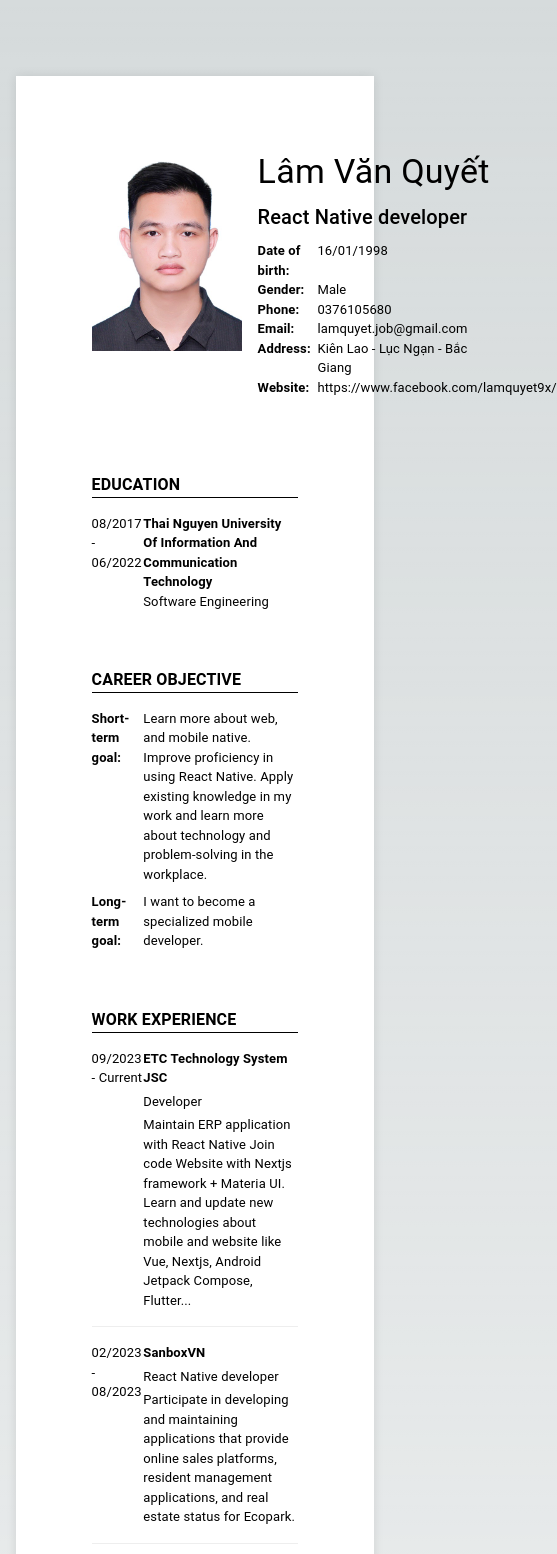
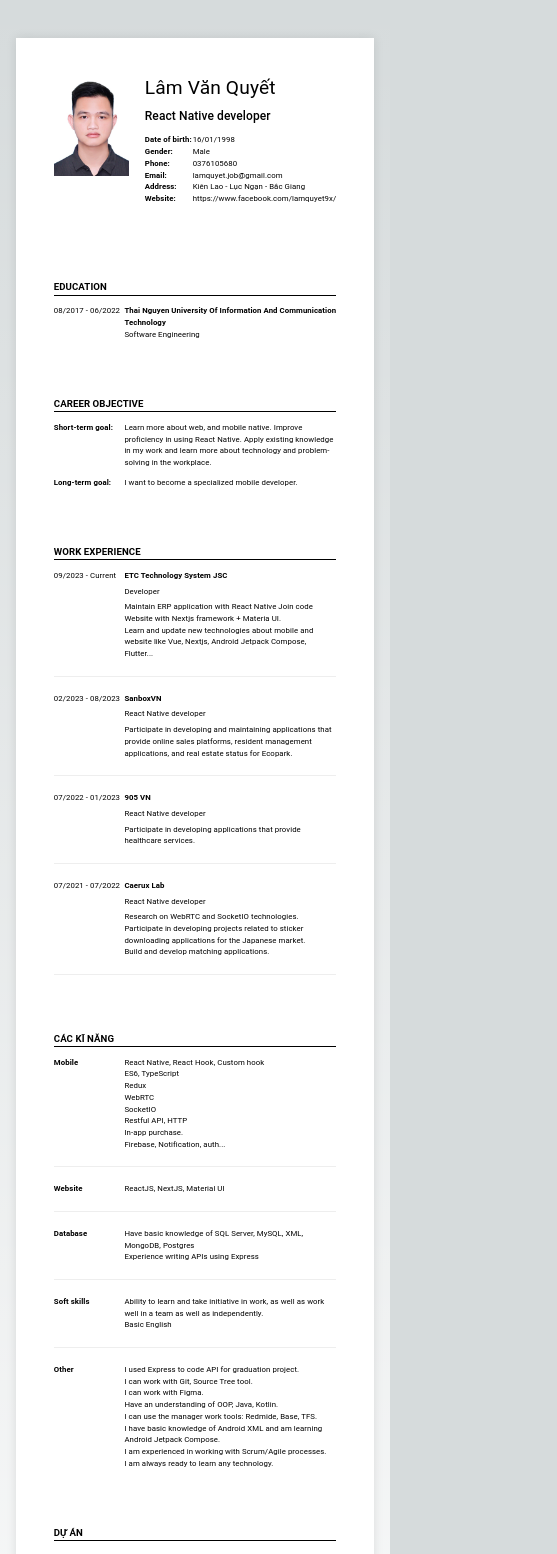
Before and after one commit to LamQuyet/LamQuyet.github.io, a Next.js app: page / in a window 390 px wide. Shown: the top 1554 px of the page, 557 px wide, since content can reach past the window. Built offline with nearby package versions, Linux system fonts and the light colour scheme.

Commit message:
scale text

```diff
--- a/src/app/page.tsx
+++ b/src/app/page.tsx
@@ -1,4 +1,4 @@
-// pages/index.js
+'use client'
 
 import Layout from "../components/Layout";
 import Header from "../components/Header";
@@ -6,6 +6,7 @@ import Section from "../components/Section";
 import { Box, Container, Stack, Typography } from "@mui/material";
 import Grid2 from "@mui/material/Unstable_Grid2/Grid2";
 import TableComponent from "@/components/Table";
+import { useGetFontSize } from "@/utils";
 
 const HomePage = () => {
   return (
@@ -14,17 +15,17 @@ const HomePage = () => {
       <Section title="Education">
         <Grid2 container>
           <Grid2 xs={3}>
-            <Typography fontWeight={"400"} fontSize={13}>
+            <Typography fontWeight={"400"} fontSize={useGetFontSize(13)}>
               08/2017 - 06/2022
             </Typography>
           </Grid2>
           <Grid2 xs={9}>
             <Stack>
-              <Typography fontWeight={"600"} fontSize={13}>
+              <Typography fontWeight={"600"} fontSize={useGetFontSize(13)}>
                 Thai Nguyen University Of Information And Communication
                 Technology
               </Typography>
-              <Typography fontWeight={"400"} fontSize={13}>
+              <Typography fontWeight={"400"} fontSize={useGetFontSize(13)}>
                 Software Engineering
               </Typography>
             </Stack>
@@ -35,12 +36,12 @@ const HomePage = () => {
         <Stack spacing={1}>
           <Grid2 container>
             <Grid2 xs={3}>
-              <Typography fontWeight={"600"} fontSize={13}>
+              <Typography fontWeight={"600"} fontSize={useGetFontSize(13)}>
                 Short-term goal:
               </Typography>
             </Grid2>
             <Grid2 xs={9}>
-              <Typography fontWeight={"400"} fontSize={13}>
+              <Typography fontWeight={"400"} fontSize={useGetFontSize(13)}>
                 Learn more about web, and mobile native. Improve proficiency in
                 using React Native. Apply existing knowledge in my work and
                 learn more about technology and problem-solving in the
@@ -50,12 +51,12 @@ const HomePage = () => {
           </Grid2>
           <Grid2 container>
             <Grid2 xs={3}>
-              <Typography fontWeight={"600"} fontSize={13}>
+              <Typography fontWeight={"600"} fontSize={useGetFontSize(13)}>
                 Long-term goal:
               </Typography>
             </Grid2>
             <Grid2 xs={9}>
-              <Typography fontWeight={"400"} fontSize={13}>
+              <Typography fontWeight={"400"} fontSize={useGetFontSize(13)}>
                 I want to become a specialized mobile developer.
               </Typography>
             </Grid2>
@@ -66,19 +67,19 @@ const HomePage = () => {
         <Stack spacing={2}>
           <Grid2 container borderBottom={1} borderColor={"#eee"} pb={2}>
             <Grid2 xs={3}>
-              <Typography fontWeight={"400"} fontSize={13}>
+              <Typography fontWeight={"400"} fontSize={useGetFontSize(13)}>
                 09/2023 - Current
               </Typography>
             </Grid2>
             <Grid2 xs={9}>
               <Stack spacing={0.5}>
-                <Typography fontWeight={"600"} fontSize={13}>
+                <Typography fontWeight={"600"} fontSize={useGetFontSize(13)}>
                   ETC Technology System JSC
                 </Typography>
-                <Typography fontWeight={"400"} fontSize={13}>
+                <Typography fontWeight={"400"} fontSize={useGetFontSize(13)}>
                   Developer
                 </Typography>
-                <Typography fontWeight={"400"} fontSize={13}>
+                <Typography fontWeight={"400"} fontSize={useGetFontSize(13)}>
                   Maintain ERP application with React Native Join code Website
                   with Nextjs framework + Materia UI. <br />
                   Learn and update new technologies about mobile and website
@@ -89,19 +90,19 @@ const HomePage = () => {
           </Grid2>
           <Grid2 container borderBottom={1} borderColor={"#eee"} pb={2}>
             <Grid2 xs={3}>
-              <Typography fontWeight={"400"} fontSize={13}>
+              <Typography fontWeight={"400"} fontSize={useGetFontSize(13)}>
                 02/2023 - 08/2023
               </Typography>
             </Grid2>
             <Grid2 xs={9}>
               <Stack spacing={0.5}>
-                <Typography fontWeight={"600"} fontSize={13}>
+                <Typography fontWeight={"600"} fontSize={useGetFontSize(13)}>
                   SanboxVN
                 </Typography>
-                <Typography fontWeight={"400"} fontSize={13}>
+                <Typography fontWeight={"400"} fontSize={useGetFontSize(13)}>
                   React Native developer
                 </Typography>
-                <Typography fontWeight={"400"} fontSize={13}>
+                <Typography fontWeight={"400"} fontSize={useGetFontSize(13)}>
                   Participate in developing and maintaining applications that
                   provide online sales platforms, resident management
                   applications, and real estate status for Ecopark.
@@ -112,19 +113,19 @@ const HomePage = () => {
 
           <Grid2 container borderBottom={1} borderColor={"#eee"} pb={2}>
             <Grid2 xs={3}>
-              <Typography fontWeight={"400"} fontSize={13}>
+              <Typography fontWeight={"400"} fontSize={useGetFontSize(13)}>
                 07/2022 - 01/2023
               </Typography>
             </Grid2>
             <Grid2 xs={9}>
               <Stack spacing={0.5}>
-                <Typography fontWeight={"600"} fontSize={13}>
+                <Typography fontWeight={"600"} fontSize={useGetFontSize(13)}>
                   905 VN
                 </Typography>
-                <Typography fontWeight={"400"} fontSize={13}>
+                <Typography fontWeight={"400"} fontSize={useGetFontSize(13)}>
                   React Native developer
                 </Typography>
-                <Typography fontWeight={"400"} fontSize={13}>
+                <Typography fontWeight={"400"} fontSize={useGetFontSize(13)}>
                   Participate in developing applications that provide healthcare
                   services.
                 </Typography>
@@ -134,19 +135,19 @@ const HomePage = () => {
 
           <Grid2 container borderBottom={1} borderColor={"#eee"} pb={2}>
             <Grid2 xs={3}>
-              <Typography fontWeight={"400"} fontSize={13}>
+              <Typography fontWeight={"400"} fontSize={useGetFontSize(13)}>
                 07/2021 - 07/2022
               </Typography>
             </Grid2>
             <Grid2 xs={9}>
               <Stack spacing={0.5}>
-                <Typography fontWeight={"600"} fontSize={13}>
+                <Typography fontWeight={"600"} fontSize={useGetFontSize(13)}>
                   Caerux Lab
                 </Typography>
-                <Typography fontWeight={"400"} fontSize={13}>
+                <Typography fontWeight={"400"} fontSize={useGetFontSize(13)}>
                   React Native developer
                 </Typography>
-                <Typography fontWeight={"400"} fontSize={13}>
+                <Typography fontWeight={"400"} fontSize={useGetFontSize(13)}>
                   Research on WebRTC and SocketIO technologies. <br />
                   Participate in developing projects related to sticker
                   downloading applications for the Japanese market. <br />
@@ -162,34 +163,34 @@ const HomePage = () => {
         <Stack spacing={2}>
           <Grid2 container borderBottom={1} borderColor={"#eee"} pb={2}>
             <Grid2 xs={3}>
-              <Typography fontWeight={"600"} fontSize={13}>
+              <Typography fontWeight={"600"} fontSize={useGetFontSize(13)}>
                 Mobile
               </Typography>
             </Grid2>
             <Grid2 xs={9}>
               <Stack>
-                <Typography fontWeight={"400"} fontSize={13}>
+                <Typography fontWeight={"400"} fontSize={useGetFontSize(13)}>
                   React Native, React Hook, Custom hook
                 </Typography>
-                <Typography fontWeight={"400"} fontSize={13}>
+                <Typography fontWeight={"400"} fontSize={useGetFontSize(13)}>
                   ES6, TypeScript
                 </Typography>
-                <Typography fontWeight={"400"} fontSize={13}>
+                <Typography fontWeight={"400"} fontSize={useGetFontSize(13)}>
                   Redux
                 </Typography>
-                <Typography fontWeight={"400"} fontSize={13}>
+                <Typography fontWeight={"400"} fontSize={useGetFontSize(13)}>
                   WebRTC
                 </Typography>
-                <Typography fontWeight={"400"} fontSize={13}>
+                <Typography fontWeight={"400"} fontSize={useGetFontSize(13)}>
                   SocketIO
                 </Typography>
-                <Typography fontWeight={"400"} fontSize={13}>
+                <Typography fontWeight={"400"} fontSize={useGetFontSize(13)}>
                   Restful API, HTTP
                 </Typography>
-                <Typography fontWeight={"400"} fontSize={13}>
+                <Typography fontWeight={"400"} fontSize={useGetFontSize(13)}>
                   In-app purchase.
                 </Typography>
-                <Typography fontWeight={"400"} fontSize={13}>
+                <Typography fontWeight={"400"} fontSize={useGetFontSize(13)}>
                   Firebase, Notification, auth...
                 </Typography>
               </Stack>
@@ -197,29 +198,29 @@ const HomePage = () => {
           </Grid2>
           <Grid2 container borderBottom={1} borderColor={"#eee"} pb={2}>
             <Grid2 xs={3}>
-              <Typography fontWeight={"600"} fontSize={13}>
+              <Typography fontWeight={"600"} fontSize={useGetFontSize(13)}>
                 Website
               </Typography>
             </Grid2>
             <Grid2 xs={9}>
-              <Typography fontWeight={"400"} fontSize={13}>
+              <Typography fontWeight={"400"} fontSize={useGetFontSize(13)}>
                 ReactJS, NextJS, Material UI
               </Typography>
             </Grid2>
           </Grid2>
           <Grid2 container borderBottom={1} borderColor={"#eee"} pb={2}>
             <Grid2 xs={3}>
-              <Typography fontWeight={"600"} fontSize={13}>
+              <Typography fontWeight={"600"} fontSize={useGetFontSize(13)}>
                 Database
               </Typography>
             </Grid2>
             <Grid2 xs={9}>
               <Stack>
-                <Typography fontWeight={"400"} fontSize={13}>
+                <Typography fontWeight={"400"} fontSize={useGetFontSize(13)}>
                   Have basic knowledge of SQL Server, MySQL, XML, MongoDB,
                   Postgres
                 </Typography>
-                <Typography fontWeight={"400"} fontSize={13}>
+                <Typography fontWeight={"400"} fontSize={useGetFontSize(13)}>
                   Experience writing APIs using Express
                 </Typography>
               </Stack>
@@ -227,17 +228,17 @@ const HomePage = () => {
           </Grid2>
           <Grid2 container borderBottom={1} borderColor={"#eee"} pb={2}>
             <Grid2 xs={3}>
-              <Typography fontWeight={"600"} fontSize={13}>
+              <Typography fontWeight={"600"} fontSize={useGetFontSize(13)}>
                 Soft skills
               </Typography>
             </Grid2>
             <Grid2 xs={9}>
               <Stack>
-                <Typography fontWeight={"400"} fontSize={13}>
+                <Typography fontWeight={"400"} fontSize={useGetFontSize(13)}>
                   Ability to learn and take initiative in work, as well as work
                   well in a team as well as independently.
                 </Typography>
-                <Typography fontWeight={"400"} fontSize={13}>
+                <Typography fontWeight={"400"} fontSize={useGetFontSize(13)}>
                   Basic English
                 </Typography>
               </Stack>
@@ -245,35 +246,35 @@ const HomePage = () => {
           </Grid2>
           <Grid2 container>
             <Grid2 xs={3}>
-              <Typography fontWeight={"600"} fontSize={13}>
+              <Typography fontWeight={"600"} fontSize={useGetFontSize(13)}>
                 Other
               </Typography>
             </Grid2>
             <Grid2 xs={9}>
               <Stack>
-                <Typography fontWeight={"400"} fontSize={13}>
+                <Typography fontWeight={"400"} fontSize={useGetFontSize(13)}>
                   I used Express to code API for graduation project.
                 </Typography>
-                <Typography fontWeight={"400"} fontSize={13}>
+                <Typography fontWeight={"400"} fontSize={useGetFontSize(13)}>
                   I can work with Git, Source Tree tool.
                 </Typography>
-                <Typography fontWeight={"400"} fontSize={13}>
+                <Typography fontWeight={"400"} fontSize={useGetFontSize(13)}>
                   I can work with Figma.
                 </Typography>
-                <Typography fontWeight={"400"} fontSize={13}>
+                <Typography fontWeight={"400"} fontSize={useGetFontSize(13)}>
                   Have an understanding of OOP, Java, Kotlin.
                 </Typography>
-                <Typography fontWeight={"400"} fontSize={13}>
+                <Typography fontWeight={"400"} fontSize={useGetFontSize(13)}>
                   I can use the manager work tools: Redmide, Base, TFS.
                 </Typography>
-                <Typography fontWeight={"400"} fontSize={13}>
+                <Typography fontWeight={"400"} fontSize={useGetFontSize(13)}>
                   I have basic knowledge of Android XML and am learning Android
                   Jetpack Compose.
                 </Typography>
-                <Typography fontWeight={"400"} fontSize={13}>
+                <Typography fontWeight={"400"} fontSize={useGetFontSize(13)}>
                   I am experienced in working with Scrum/Agile processes.
                 </Typography>
-                <Typography fontWeight={"400"} fontSize={13}>
+                <Typography fontWeight={"400"} fontSize={useGetFontSize(13)}>
                   I am always ready to learn any technology.
                 </Typography>
               </Stack>
@@ -285,7 +286,7 @@ const HomePage = () => {
         <TableComponent />
       </Section>
       <Section title="Hobby">
-        <Typography fontSize={13} fontWeight={"400"}>
+        <Typography fontSize={useGetFontSize(13)} fontWeight={"400"}>
           Listen to music, watch movies, participate in sports activities, group
           exercises.
         </Typography>
--- a/src/components/Header.tsx
+++ b/src/components/Header.tsx
@@ -1,9 +1,9 @@
 "use client";
 
 import React from "react";
-import { Avatar, Box, Stack, Typography } from "@mui/material";
-import Image from "next/image";
+import { Avatar, Box, Stack, Typography, useMediaQuery } from "@mui/material";
 import Grid2 from "@mui/material/Unstable_Grid2/Grid2";
+import {useGetFontSize, useGetSpacing} from "@/utils";
 
 const Header = () => {
   return (
@@ -16,85 +16,88 @@ const Header = () => {
           alt="avatar"
           src={"/images/avatar.jpg"}
           sx={{
-            width: 150,
-            height: "auto",
-            aspectRatio: 3 / 4,
+            width: useGetSpacing(150),
+            height: useGetSpacing(200),
             maxWidth: "100%",
             maxHeight: 200,
           }}
         />
         <Stack direction="column" spacing={1} flex={1}>
-          <Typography variant="h4">Lâm Văn Quyết</Typography>
-          <Typography variant="h6">React Native developer</Typography>
+          <Typography variant="h4" sx={{ fontSize: useGetFontSize(32) }}>
+            Lâm Văn Quyết
+          </Typography>
+          <Typography variant="h6" sx={{ fontSize: useGetFontSize(20) }}>
+            React Native developer
+          </Typography>
           <Stack>
             <Grid2 container>
               <Grid2 xs={3}>
-                <Typography fontWeight={"700"} fontSize={13}>
+                <Typography fontWeight="700" fontSize={useGetFontSize(13)}>
                   Date of birth:
                 </Typography>
               </Grid2>
               <Grid2 xs={9}>
-                <Typography fontWeight={"400"} fontSize={13}>
+                <Typography fontWeight="400" fontSize={useGetFontSize(13)}>
                   16/01/1998
                 </Typography>
               </Grid2>
             </Grid2>
             <Grid2 container>
               <Grid2 xs={3}>
-                <Typography fontWeight={"700"} fontSize={13}>
+                <Typography fontWeight="700" fontSize={useGetFontSize(13)}>
                   Gender:
                 </Typography>
               </Grid2>
               <Grid2 xs={9}>
-                <Typography fontWeight={"400"} fontSize={13}>
+                <Typography fontWeight="400" fontSize={useGetFontSize(13)}>
                   Male
                 </Typography>
               </Grid2>
             </Grid2>
             <Grid2 container>
               <Grid2 xs={3}>
-                <Typography fontWeight={"700"} fontSize={13}>
+                <Typography fontWeight="700" fontSize={useGetFontSize(13)}>
                   Phone:
                 </Typography>
               </Grid2>
               <Grid2 xs={9}>
-                <Typography fontWeight={"400"} fontSize={13}>
+                <Typography fontWeight="400" fontSize={useGetFontSize(13)}>
                   0376105680
                 </Typography>
               </Grid2>
             </Grid2>
             <Grid2 container>
               <Grid2 xs={3}>
-                <Typography fontWeight={"700"} fontSize={13}>
+                <Typography fontWeight="700" fontSize={useGetFontSize(13)}>
                   Email:
                 </Typography>
               </Grid2>
               <Grid2 xs={9}>
-                <Typography fontWeight={"400"} fontSize={13}>
+                <Typography fontWeight="400" fontSize={useGetFontSize(13)}>
                   lamquyet.job@gmail.com
                 </Typography>
               </Grid2>
             </Grid2>
             <Grid2 container>
               <Grid2 xs={3}>
-                <Typography fontWeight={"700"} fontSize={13}>
+                <Typography fontWeight="700" fontSize={useGetFontSize(13)}>
                   Address:
                 </Typography>
               </Grid2>
               <Grid2 xs={9}>
-                <Typography fontWeight={"400"} fontSize={13}>
+                <Typography fontWeight="400" fontSize={useGetFontSize(13)}>
                   Kiên Lao - Lục Ngạn - Bắc Giang
                 </Typography>
               </Grid2>
             </Grid2>
             <Grid2 container>
               <Grid2 xs={3}>
-                <Typography fontWeight={"700"} fontSize={13}>
+                <Typography fontWeight="700" fontSize={useGetFontSize(13)}>
                   Website:
                 </Typography>
               </Grid2>
               <Grid2 xs={9}>
-                <Typography fontWeight={"400"} fontSize={13}>
+                <Typography fontWeight="400" fontSize={useGetFontSize(13)}>
                   https://www.facebook.com/lamquyet9x/
                 </Typography>
               </Grid2>
--- a/src/components/Layout.tsx
+++ b/src/components/Layout.tsx
@@ -1,17 +1,19 @@
-// components/Layout.js
-
+'use client'
 import React from "react";
 import Container from "@mui/material/Container";
+import { useGetSpacing } from "@/utils";
 
 const Layout = ({ children }: any) => {
+  const padding = useGetSpacing(20);
+  const margin = useGetSpacing(20);
   return (
     <Container
       maxWidth="md"
       style={{
         // width: "210mm",
         background: "white",
-        padding: "20mm",
-        margin: "20mm auto",
+        padding: `${padding}mm`,
+        margin: `${margin}mm auto`,
         boxShadow: "0 0 10px rgba(0, 0, 0, 0.1)",
       }}
     >
--- a/src/components/Section.tsx
+++ b/src/components/Section.tsx
@@ -1,7 +1,8 @@
-// components/Section.js
+'use client'
 
 import React from "react";
 import { Typography } from "@mui/material";
+import { useGetFontSize } from "@/utils";
 
 const Section = ({ title, children }: any) => {
   return (
@@ -11,6 +12,7 @@ const Section = ({ title, children }: any) => {
           borderBottom: "1px solid #000",
           marginBottom: "1em",
           fontWeight: "600",
+          fontSize: useGetFontSize(16)
         }}
       >
         {title.toUpperCase()}
--- /dev/null
+++ b/src/utils/index.tsx
@@ -0,0 +1,25 @@
+'use client'
+import { useTheme, useMediaQuery } from "@mui/material";
+
+ const useGetFontSize = (baseSize: number) => {
+  const theme = useTheme();
+  const isSmallScreen = useMediaQuery(theme.breakpoints.down("sm"));
+  const isMediumScreen = useMediaQuery(theme.breakpoints.between("sm", "md"));
+
+  if (isSmallScreen) return baseSize * 0.6;
+  if (isMediumScreen) return baseSize * 0.8;
+  return baseSize;
+};
+
+
+ const useGetSpacing = (baseSpacing: number) => {
+  const theme = useTheme();
+  const isSmallScreen = useMediaQuery(theme.breakpoints.down("sm"));
+  const isMediumScreen = useMediaQuery(theme.breakpoints.between("sm", "md"));
+
+  if (isSmallScreen) return baseSpacing * 0.5;  // giảm 50% cho màn hình nhỏ
+  if (isMediumScreen) return baseSpacing * 0.8; // giảm 20% cho màn hình trung bình
+  return baseSpacing;
+};
+
+export {useGetFontSize, useGetSpacing}
```
